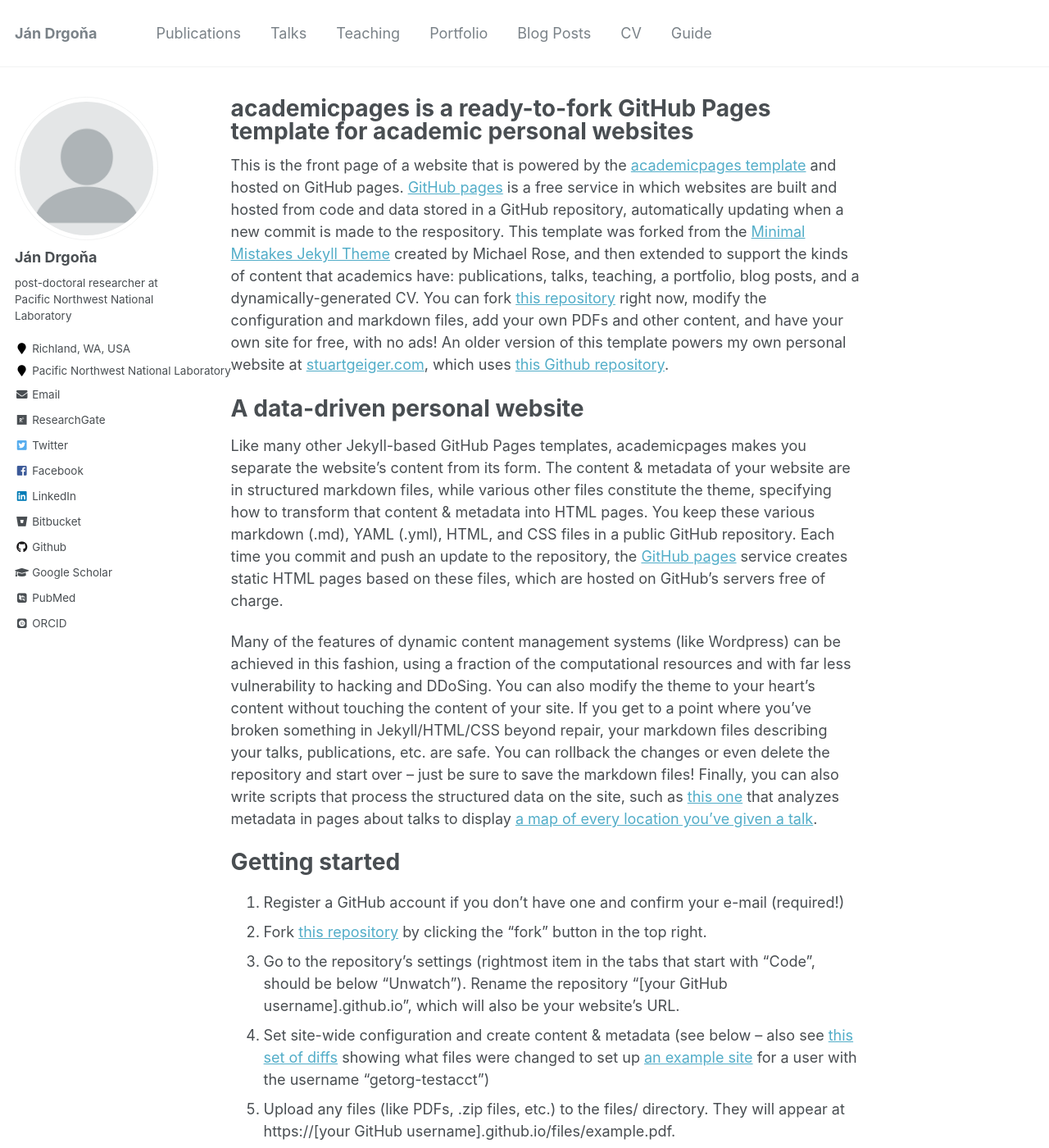
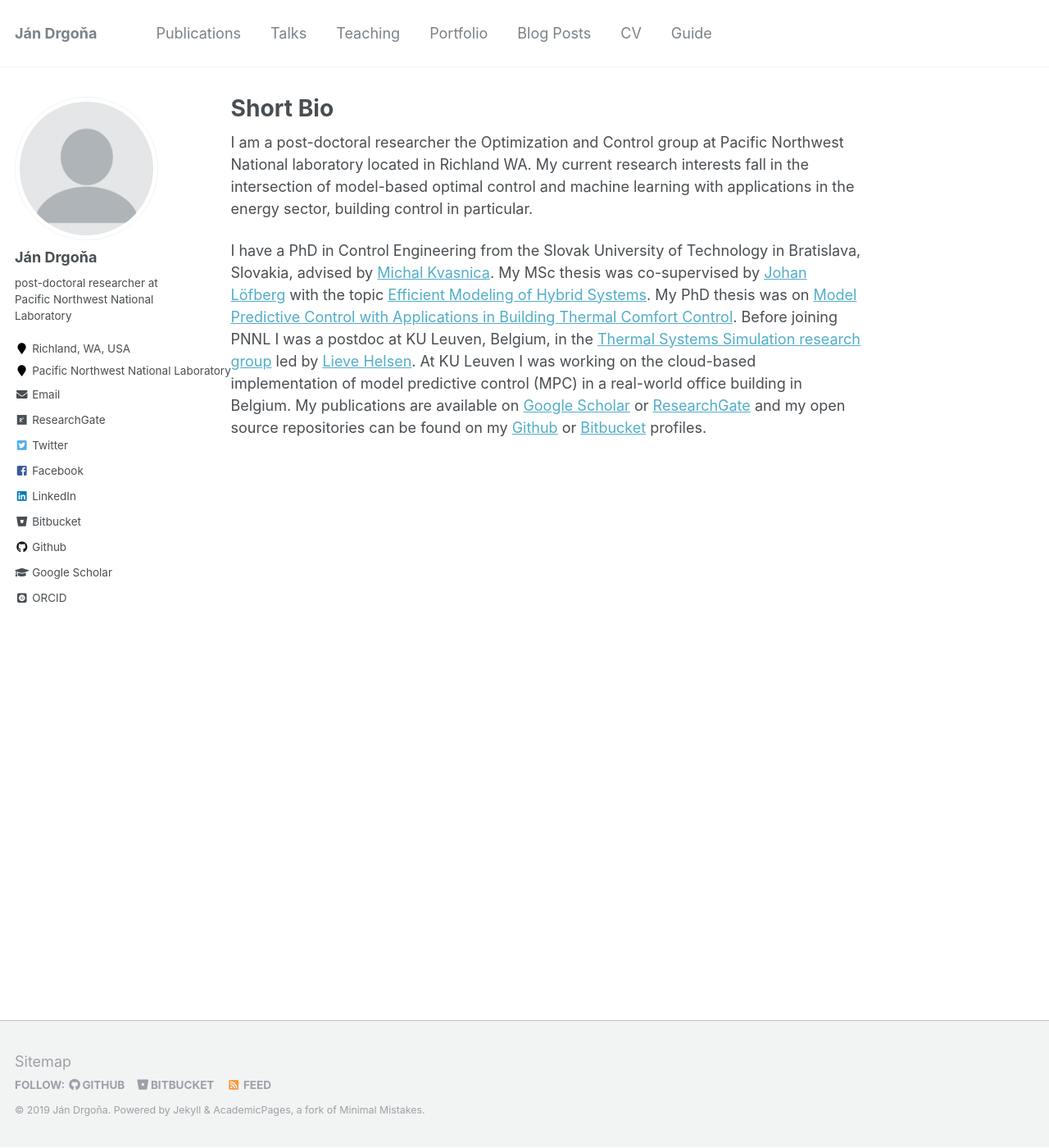
Before and after one commit to drgona/drgona.github.io.old, a Jekyll site: the page built from _pages/about.md, in a window 1280 px wide and 1400 px high. Shown: the whole window at 82% size. Built offline with Jekyll 4.4.1, drawn with Linux system fonts in a browser that asks for light colours; some web fonts are replaced; some of the changed text lies outside the part shown.

Commit message:
title page

```diff
--- a/_config.yml
+++ b/_config.yml
@@ -85,7 +85,7 @@ author:
   bio              : "post-doctoral researcher at Pacific Northwest National Laboratory"
   location         : "Richland, WA, USA"
   employer         : "Pacific Northwest National Laboratory"
-  pubmed           : "https://www.ncbi.nlm.nih.gov/pubmed/?term=john+snow"
+  pubmed           :
   googlescholar    : "https://scholar.google.com/citations?user=A-EA2KsAAAAJ&hl=en&oi=ao"
   email            : "jan.drgona@pnnl.gov"
   researchgate     :  "https://www.researchgate.net/profile/Jan_Drgona" # example: "https://www.researchgate.net/profile/yourprofile"
--- a/_pages/about.md
+++ b/_pages/about.md
@@ -1,6 +1,6 @@
 ---
 permalink: /
-title: "academicpages is a ready-to-fork GitHub Pages template for academic personal websites"
+title: "Short Bio"
 excerpt: "About me"
 author_profile: true
 redirect_from:
@@ -8,43 +8,12 @@ redirect_from:
   - /about.html
 ---
 
-This is the front page of a website that is powered by the [academicpages template](https://github.com/academicpages/academicpages.github.io) and hosted on GitHub pages. [GitHub pages](https://pages.github.com) is a free service in which websites are built and hosted from code and data stored in a GitHub repository, automatically updating when a new commit is made to the respository. This template was forked from the [Minimal Mistakes Jekyll Theme](https://mmistakes.github.io/minimal-mistakes/) created by Michael Rose, and then extended to support the kinds of content that academics have: publications, talks, teaching, a portfolio, blog posts, and a dynamically-generated CV. You can fork [this repository](https://github.com/academicpages/academicpages.github.io) right now, modify the configuration and markdown files, add your own PDFs and other content, and have your own site for free, with no ads! An older version of this template powers my own personal website at [stuartgeiger.com](http://stuartgeiger.com), which uses [this Github repository](https://github.com/staeiou/staeiou.github.io).
+I am a post-doctoral researcher the Optimization and Control group at Pacific Northwest National laboratory located in Richland WA.
+My current research interests fall in the intersection of model-based optimal control and machine learning with applications in the energy sector, building control in particular.
 
-A data-driven personal website
-======
-Like many other Jekyll-based GitHub Pages templates, academicpages makes you separate the website's content from its form. The content & metadata of your website are in structured markdown files, while various other files constitute the theme, specifying how to transform that content & metadata into HTML pages. You keep these various markdown (.md), YAML (.yml), HTML, and CSS files in a public GitHub repository. Each time you commit and push an update to the repository, the [GitHub pages](https://pages.github.com/) service creates static HTML pages based on these files, which are hosted on GitHub's servers free of charge.
-
-Many of the features of dynamic content management systems (like Wordpress) can be achieved in this fashion, using a fraction of the computational resources and with far less vulnerability to hacking and DDoSing. You can also modify the theme to your heart's content without touching the content of your site. If you get to a point where you've broken something in Jekyll/HTML/CSS beyond repair, your markdown files describing your talks, publications, etc. are safe. You can rollback the changes or even delete the repository and start over -- just be sure to save the markdown files! Finally, you can also write scripts that process the structured data on the site, such as [this one](https://github.com/academicpages/academicpages.github.io/blob/master/talkmap.ipynb) that analyzes metadata in pages about talks to display [a map of every location you've given a talk](https://academicpages.github.io/talkmap.html).
-
-Getting started
-======
-1. Register a GitHub account if you don't have one and confirm your e-mail (required!)
-1. Fork [this repository](https://github.com/academicpages/academicpages.github.io) by clicking the "fork" button in the top right.
-1. Go to the repository's settings (rightmost item in the tabs that start with "Code", should be below "Unwatch"). Rename the repository "[your GitHub username].github.io", which will also be your website's URL.
-1. Set site-wide configuration and create content & metadata (see below -- also see [this set of diffs](http://archive.is/3TPas) showing what files were changed to set up [an example site](https://getorg-testacct.github.io) for a user with the username "getorg-testacct")
-1. Upload any files (like PDFs, .zip files, etc.) to the files/ directory. They will appear at https://[your GitHub username].github.io/files/example.pdf.
-1. Check status by going to the repository settings, in the "GitHub pages" section
-
-Site-wide configuration
-------
-The main configuration file for the site is in the base directory in [_config.yml](https://github.com/academicpages/academicpages.github.io/blob/master/_config.yml), which defines the content in the sidebars and other site-wide features. You will need to replace the default variables with ones about yourself and your site's github repository. The configuration file for the top menu is in [_data/navigation.yml](https://github.com/academicpages/academicpages.github.io/blob/master/_data/navigation.yml). For example, if you don't have a portfolio or blog posts, you can remove those items from that navigation.yml file to remove them from the header.
-
-Create content & metadata
-------
-For site content, there is one markdown file for each type of content, which are stored in directories like _publications, _talks, _posts, _teaching, or _pages. For example, each talk is a markdown file in the [_talks directory](https://github.com/academicpages/academicpages.github.io/tree/master/_talks). At the top of each markdown file is structured data in YAML about the talk, which the theme will parse to do lots of cool stuff. The same structured data about a talk is used to generate the list of talks on the [Talks page](https://academicpages.github.io/talks), each [individual page](https://academicpages.github.io/talks/2012-03-01-talk-1) for specific talks, the talks section for the [CV page](https://academicpages.github.io/cv), and the [map of places you've given a talk](https://academicpages.github.io/talkmap.html) (if you run this [python file](https://github.com/academicpages/academicpages.github.io/blob/master/talkmap.py) or [Jupyter notebook](https://github.com/academicpages/academicpages.github.io/blob/master/talkmap.ipynb), which creates the HTML for the map based on the contents of the _talks directory).
-
-**Markdown generator**
-
-I have also created [a set of Jupyter notebooks](https://github.com/academicpages/academicpages.github.io/tree/master/markdown_generator
-) that converts a CSV containing structured data about talks or presentations into individual markdown files that will be properly formatted for the academicpages template. The sample CSVs in that directory are the ones I used to create my own personal website at stuartgeiger.com. My usual workflow is that I keep a spreadsheet of my publications and talks, then run the code in these notebooks to generate the markdown files, then commit and push them to the GitHub repository.
-
-How to edit your site's GitHub repository
-------
-Many people use a git client to create files on their local computer and then push them to GitHub's servers. If you are not familiar with git, you can directly edit these configuration and markdown files directly in the github.com interface. Navigate to a file (like [this one](https://github.com/academicpages/academicpages.github.io/blob/master/_talks/2012-03-01-talk-1.md) and click the pencil icon in the top right of the content preview (to the right of the "Raw | Blame | History" buttons). You can delete a file by clicking the trashcan icon to the right of the pencil icon. You can also create new files or upload files by navigating to a directory and clicking the "Create new file" or "Upload files" buttons.
-
-Example: editing a markdown file for a talk
-![Editing a markdown file for a talk](/images/editing-talk.png)
-
-For more info
-------
-More info about configuring academicpages can be found in [the guide](https://academicpages.github.io/markdown/). The [guides for the Minimal Mistakes theme](https://mmistakes.github.io/minimal-mistakes/docs/configuration/) (which this theme was forked from) might also be helpful.
+I have a PhD in Control Engineering from the Slovak University of Technology in Bratislava, Slovakia, advised by [Michal Kvasnica](https://www.uiam.sk/~kvasnica/). My MSc thesis was co-supervised by [Johan Löfberg](http://users.isy.liu.se/en/rt/johanl/) with the topic [Efficient Modeling of Hybrid Systems](https://www.uiam.sk/assets/fileAccess.php?id=1305&type=1).
+My PhD thesis was on [Model Predictive Control with Applications in Building Thermal Comfort Control](https://www.researchgate.net/publication/323219837_Model_Predictive_Control_with_Applications_in_Building_Thermal_Comfort_Control).
+Before joining PNNL I was a postdoc  at KU Leuven, Belgium, in the [Thermal Systems Simulation research group](https://www.mech.kuleuven.be/en/tme/research/thermal_systems) led by [Lieve Helsen](https://www.kuleuven.be/wieiswie/en/person/00009689).
+At KU Leuven I was working on the cloud-based implementation of model predictive control (MPC) in a real-world  office building in Belgium.
+My publications are available  on [Google Scholar](https://scholar.google.com/citations?user=A-EA2KsAAAAJ&hl=en&oi=ao) or [ResearchGate](https://www.researchgate.net/profile/Jan_Drgona) and my
+open source repositories can be found on my [Github](https://github.com/drgona) or [Bitbucket](https://bitbucket.org/%7B96405cec-dcb4-4f6f-8df3-45f6cf31b0f6%7D/) profiles.
```
